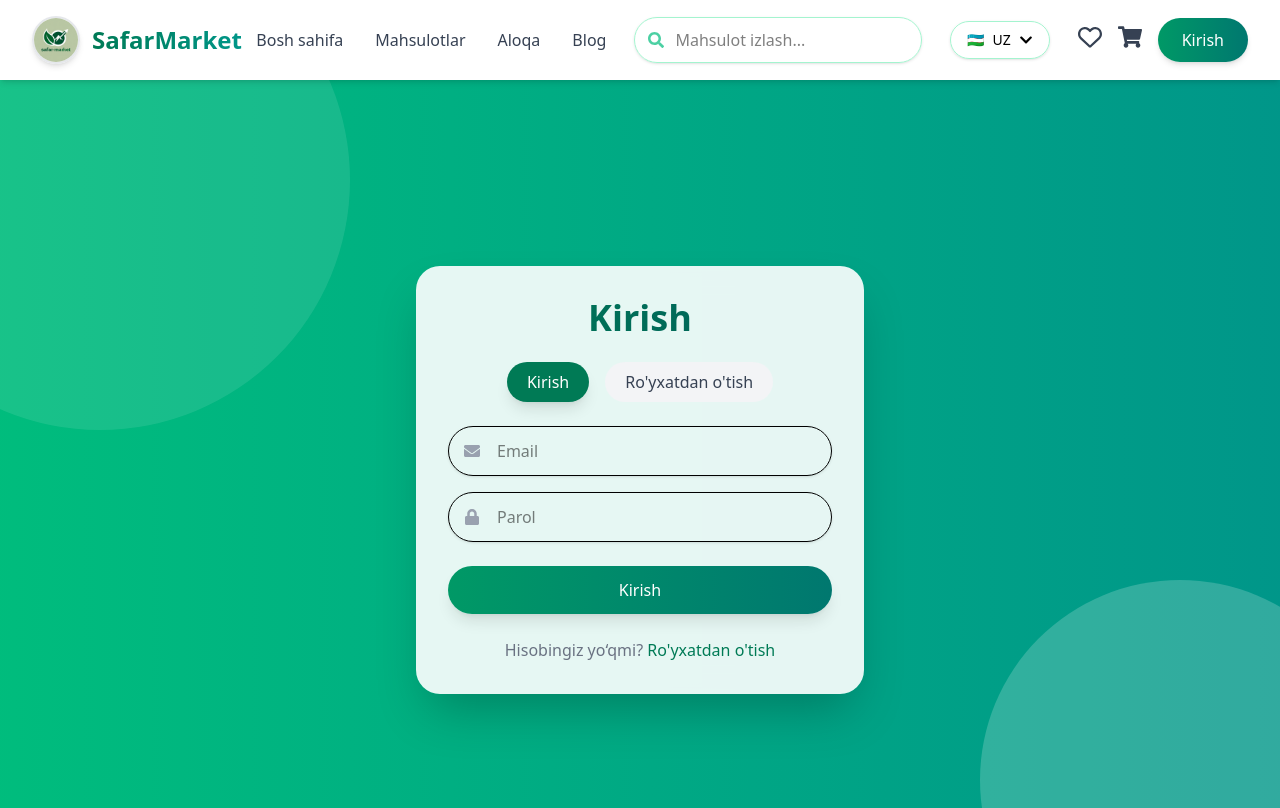
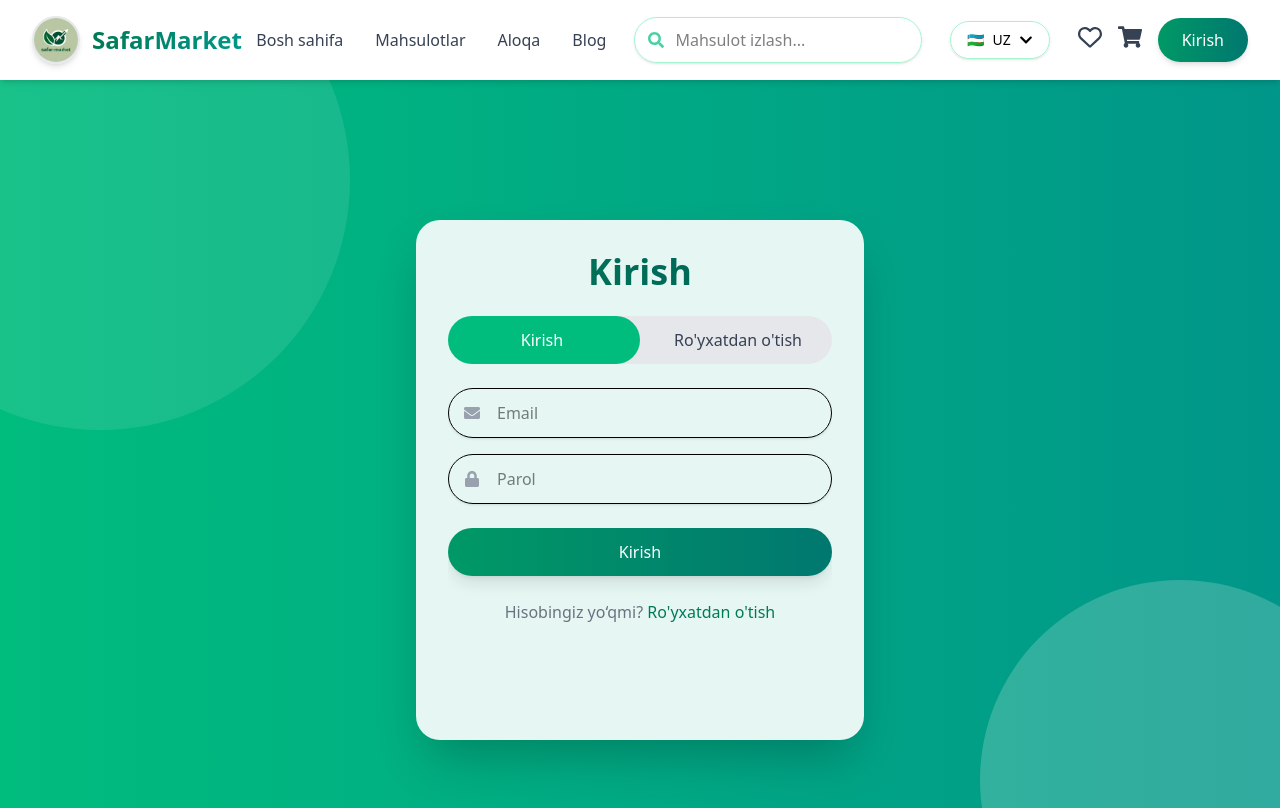
Before and after one commit to esonaliyev05/Safar-Market, a React (Vite) app: page /auth in a window 1280 px wide. Shown: the top 808 px of the page. Built offline with nearby package versions, Linux system fonts and the light colour scheme.

Commit message:
new change authmodal

```diff
--- a/src/pages/Auth.jsx
+++ b/src/pages/Auth.jsx
@@ -26,32 +26,58 @@ const Auth = () => {
           {isLogin ? "Kirish" : "Ro'yxatdan o'tish"}
         </h1>
 
-        {/* Toggle buttons */}
-        <div className="flex justify-center gap-4 mb-6">
+        {/* Toggle buttons with smooth slider */}
+        <div className="relative flex justify-center gap-4 mb-6 bg-gray-200 rounded-full p-1">
+          {/* Active slider */}
+          <span
+            className={`absolute top-0 left-0 h-full w-1/2 bg-emerald-500 rounded-full transition-all duration-500 ease-in-out transform ${
+              !isLogin ? "translate-x-full bg-teal-700" : ""
+            }`}
+          ></span>
+
           <button
             onClick={() => setIsLogin(true)}
-            className={`px-5 py-2 rounded-full font-medium transition ${
-              isLogin
-                ? "bg-emerald-700 text-white shadow-lg"
-                : "bg-gray-100 text-gray-700 hover:bg-gray-200"
+            className={`relative z-10 w-1/2 py-2 font-medium text-sm sm:text-base rounded-full transition-colors duration-500 ${
+              isLogin ? "text-white" : "text-gray-700 hover:text-gray-900"
             }`}
           >
             Kirish
           </button>
+
           <button
             onClick={() => setIsLogin(false)}
-            className={`px-5 py-2 rounded-full font-medium transition ${
-              !isLogin
-                ? "bg-teal-700 text-white shadow-lg"
-                : "bg-gray-100 text-gray-700 hover:bg-gray-200"
+            className={`relative z-10 w-1/2 py-2 font-medium text-sm sm:text-base rounded-full transition-colors duration-500 ${
+              !isLogin ? "text-white" : "text-gray-700 hover:text-gray-900"
             }`}
           >
             Ro'yxatdan o'tish
           </button>
         </div>
 
-        {/* Form */}
-        {isLogin ? <Login switchToRegister={() => setIsLogin(false)} /> : <Register switchToLogin={() => setIsLogin(true)} />}
+        {/* Form wrapper with smooth slide + fade */}
+        <div className="relative h-[320px] overflow-hidden">
+          {/* Login */}
+          <div
+            className={`absolute inset-0 transition-all duration-500 ${
+              isLogin
+                ? "opacity-100 translate-x-0 z-10"
+                : "opacity-0 -translate-x-10 z-0 pointer-events-none"
+            }`}
+          >
+            <Login switchToRegister={() => setIsLogin(false)} />
+          </div>
+
+          {/* Register */}
+          <div
+            className={`absolute inset-0 transition-all duration-500 ${
+              !isLogin
+                ? "opacity-100 translate-x-0 z-10"
+                : "opacity-0 translate-x-10 z-0 pointer-events-none"
+            }`}
+          >
+            <Register switchToLogin={() => setIsLogin(true)} />
+          </div>
+        </div>
       </div>
     </div>
   );
```
